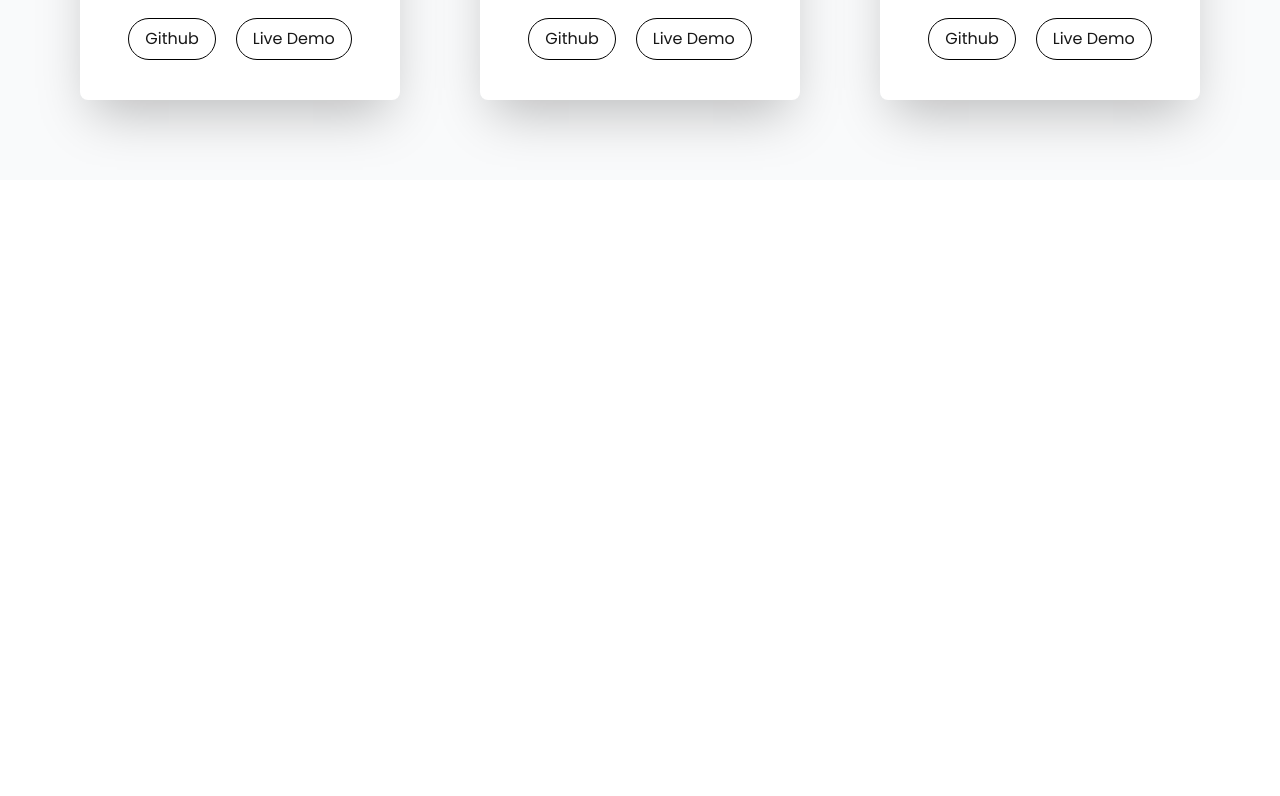
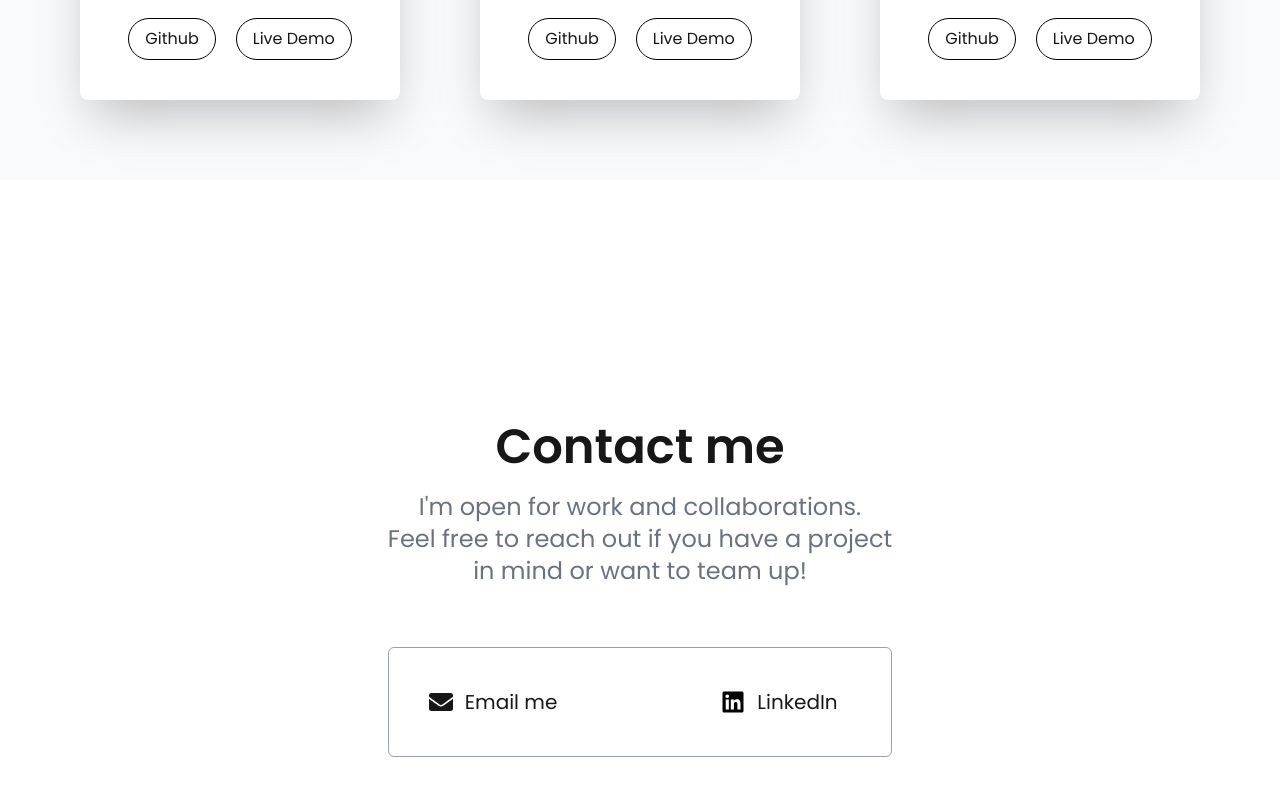
Before and after one commit to papayaw007/portfolio-website, a Next.js app: page / in a window 1280 px wide. Shown: the part 3234-4030 px from the top of the page. Before the commit the page ends 3414 px from the top, so only its background shows below. Built offline with nearby package versions, Linux system fonts and the light colour scheme.

Commit message:
contact page

```diff
--- /dev/null
+++ b/src/app/components/Contacts.jsx
@@ -0,0 +1,48 @@
+import React from "react";
+import { FaLinkedin, FaEnvelope } from "react-icons/fa";
+
+export default function Contacts() {
+  return (
+    <main>
+  <div className="flex justify-center items-center min-h-screen">
+    <div className="flex flex-col justify-center items-center px-4 md:px-0">
+      <div className="w-full text-center space-y-3 md:space-y-5 py-8 md:py-5">
+        <p className="text-4xl md:text-5xl font-semibold">Contact me</p>
+        <p className="text-gray-500 text-lg md:text-xl lg:text-2xl">
+          I'm open for work and collaborations. <br className="hidden sm:block" /> Feel free to reach
+          out if you have a project <br className="hidden sm:block" /> in mind or want to team up!
+        </p>
+      </div>
+      <div className="flex flex-col sm:flex-row gap-5 -space-x-4 md:space-x-36 border border-gray-400 p-5 md:p-10 rounded-md mt-5 md:mt-10 w-full max-w-md sm:max-w-lg md:max-w-xl">
+        <div className="flex justify-center items-center gap-3">
+          <FaEnvelope className="text-2xl hover:text-gray-600 transition-colors" />
+          <div className="text-xl font-normal">
+            <a
+              href="mailto:papayawaduasare@gmail.com"
+              target="_blank"
+              rel="noopener noreferrer"
+              className="relative cursor-pointer transition-colors hover:text-gray-500   after:absolute after:left-0 after:bottom-0 after:h-[2px] after:w-0    after:bg-gray-500 after:transition-all after:duration-300 hover:after:w-full"
+            >
+              Email me
+            </a>
+          </div>
+        </div>
+        <div className="flex justify-center items-center gap-3">
+          <FaLinkedin className="text-black text-2xl hover:text-blue-600 transition-colors" />
+          <div className="text-xl font-normal">
+            <a
+              href="https://linkedin.com/in/papa-yaw-adu-asare-226630212"
+              target="_blank"
+              rel="noopener noreferrer"
+              className="relative cursor-pointer transition-colors hover:text-gray-500   after:absolute after:left-0 after:bottom-0 after:h-[2px] after:w-0    after:bg-gray-500 after:transition-all after:duration-300 hover:after:w-full"
+            >
+              LinkedIn
+            </a>
+          </div>
+        </div>
+      </div>
+    </div>
+  </div>
+</main>
+  );
+}
--- a/src/app/page.js
+++ b/src/app/page.js
@@ -1,4 +1,5 @@
 import About from "./components/About";
+import Contacts from "./components/Contacts";
 import Experience from "./components/Experience";
 import Hero from "./components/Hero";
 import Projects from "./components/Projects";
@@ -10,6 +11,7 @@ export default function Home() {
       <About/>
       <Experience/>
       <Projects/>
+      <Contacts/>
     </div>
   );
 }
```
